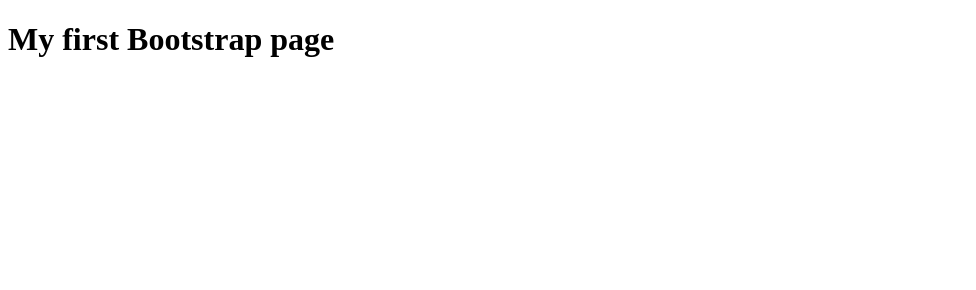
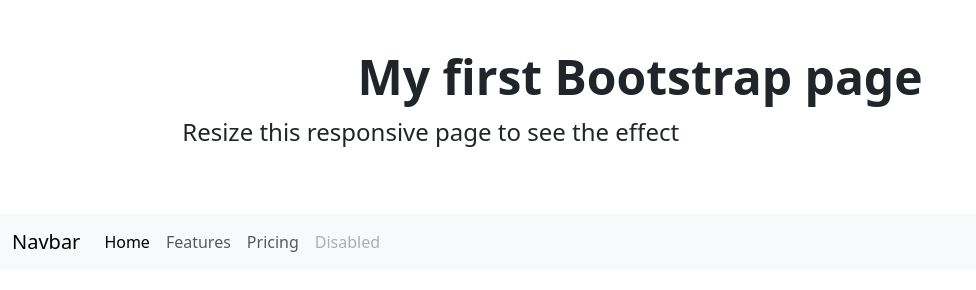
Before and after one commit to B01817635/JGPFpage, a plain HTML site: page week3/index.html in a window 1280 px wide. Shown: the whole page, without its empty margins (0-976 px from the left). Drawn offline with nearby package versions, Linux system fonts and the light colour scheme.

Commit message:
Update index.html

```diff
--- a/week3/index.html
+++ b/week3/index.html
@@ -1,13 +1,43 @@
-<!DOCTYPE html>
+<!doctype html>
 <html lang="en">
-<head>
-    <meta charset="UTF-8">
-    <meta name="viewport" content="width=device-width, initial-scale=1.0">
-    <title>Bootstrap Demo</title>
-</head>
-<body>
-    <div>
-        <h1>My first Bootstrap page</h1>
+  <head>
+    <meta charset="utf-8">
+    <meta name="viewport" content="width=device-width, initial-scale=1">
+    <title>Bootstrap demo</title>
+    <link href="https://cdn.jsdelivr.net/npm/bootstrap@5.3.8/dist/css/bootstrap.min.css" rel="stylesheet" integrity="sha384-sRIl4kxILFvY47J16cr9ZwB07vP4J8+LH7qKQnuqkuIAvNWLzeN8tE5YBujZqJLB" crossorigin="anonymous">
+    <script src="https://cdn.jsdelivr.net/npm/bootstrap@5.3.8/dist/js/bootstrap.bundle.min.js" integrity="sha384-FKyoEForCGlyvwx9Hj09JcYn3nv7wiPVlz7YYwJrWVcXK/BmnVDxM+D2scQbITxI" crossorigin="anonymous"></script>
+  </head>
+  <body>
+    <div class="container-fluid py-5 text-start text-sm-center">
+        <h1 class = "display-5 fw-bold">My first Bootstrap page</h1>
+        <p class = "col-md-8 fs-4">Resize this responsive page to see the effect</p>
+
     </div>
-</body>
+
+    <nav class="navbar navbar-expand-lg bg-body-tertiary">
+    <div class="container-fluid">
+        <a class="navbar-brand" href="#">Navbar</a>
+        <button class="navbar-toggler" type="button" data-bs-toggle="collapse" data-bs-target="#navbarNav" aria-controls="navbarNav" aria-expanded="false" aria-label="Toggle navigation">
+        <span class="navbar-toggler-icon"></span>
+        </button>
+        <div class="collapse navbar-collapse" id="navbarNav">
+        <ul class="navbar-nav">
+            <li class="nav-item">
+            <a class="nav-link active" aria-current="page" href="#">Home</a>
+            </li>
+            <li class="nav-item">
+            <a class="nav-link" href="#">Features</a>
+            </li>
+            <li class="nav-item">
+            <a class="nav-link" href="#">Pricing</a>
+            </li>
+            <li class="nav-item">
+            <a class="nav-link disabled" aria-disabled="true">Disabled</a>
+            </li>
+        </ul>
+        </div>
+    </div>
+    </nav>
+
+  </body>
 </html>
```
